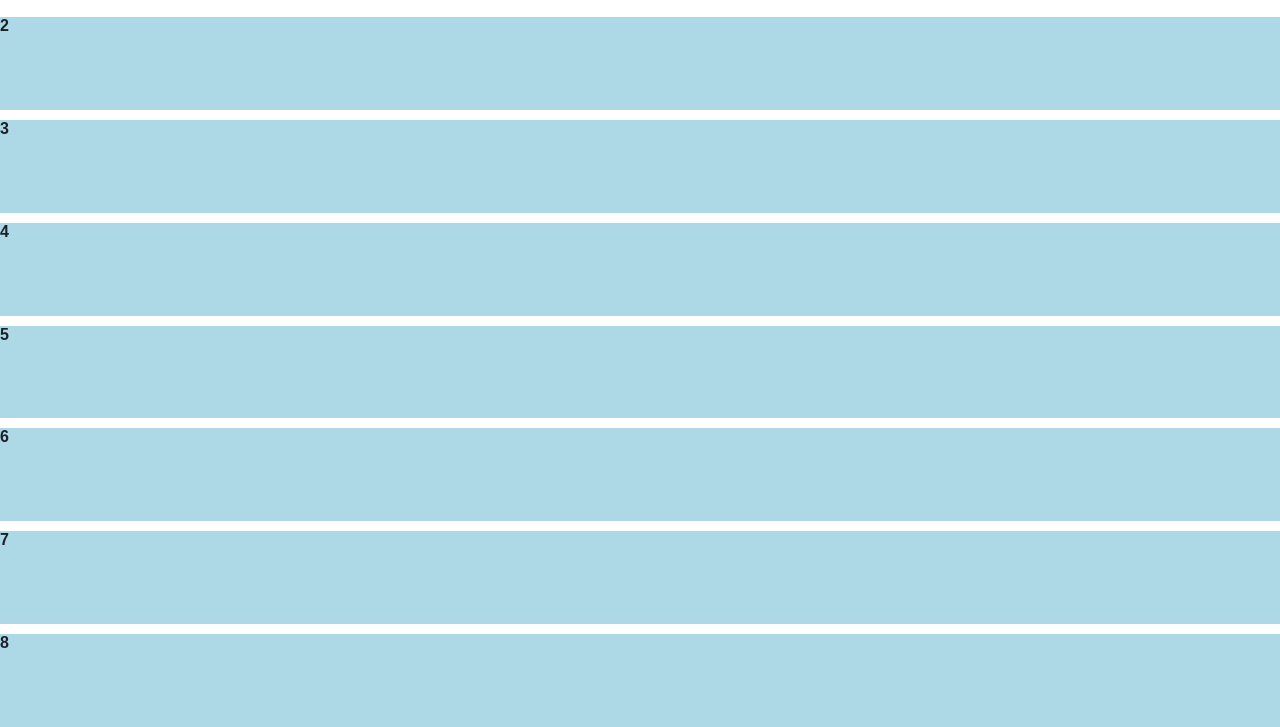
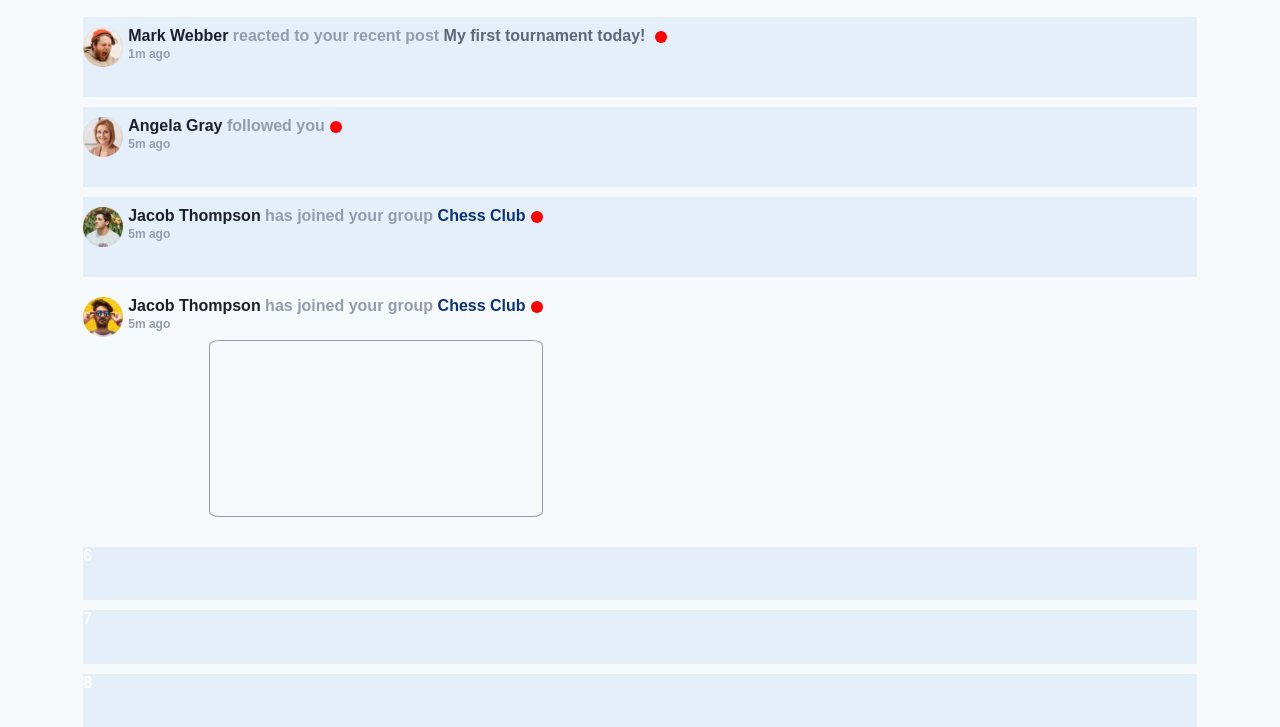
Before and after one commit to Claudiocci3/frontend-mentor, a website: page index.html in a window 1280 px wide. Shown: the part 73-800 px from the top of the page. Drawn offline with nearby package versions, Linux system fonts and the light colour scheme.

Commit message:
agregando css

```diff
--- a/assets/styles/styles.scss
+++ b/assets/styles/styles.scss
@@ -6,14 +6,15 @@ html, body{
 body {
   font-family: $font-family;
   font-size: $base-font-size;
-  color: $color-very-dark-blue;
+  color: $color-white;
   height: 100%;
-  background-color: $color-white;
+  background-color: $color-very-light-grayish-blue;
+}
+.header h1{
+  padding: 0;
+  margin: 0;
 }
 
-h1, h2, h3, h4, h5, h6 {
-  color: $primary-color-blue;
-}
 a {
   color: $primary-color-red;
 
@@ -25,20 +26,80 @@ a {
 p {
   font-size: $base-font-size;
   color: $color-dark-grayish-blue;
+  margin: 0;
 }
 .grid-container {
     display: grid;
-    grid-template-rows: 80px; /* Crea 8 filas iguales */
+    grid-template-rows: repeat(4, 80px) 250px; /* Crea 8 filas iguales  60px 80px 70px*/
     gap: 10px; /* Espacio entre filas */
     height: 100%; /* Asegura que el contenedor ocupe el 100% del alto del body */
+    justify-items: center;
   }
 
-.post {
-    background-color: lightblue;
+.notification {
+    background-color: $color-light-grayish-blue-1;
     font-weight: $font-weight-bold;
+    font-size: 16px;
+    display: flex;
+    width: 87%;
+    gap: 5px;
+    .name{
+      color: $color-very-dark-blue;
+    }
+    .reaction {
+     color: $color-grayish-blue;
+    }
+    .reaction-blue {
+      color: $primary-color-blue;
+    }
+    .date {
+     color: $color-grayish-blue;
+     font-size: 12px;
+    }
+    .img-container{
+      height: auto;
+      max-width: 40px;
+      display: flex;
+      justify-content: center;
+      align-items: start;
+      margin-top: 10px;
+    }
+    .img {
+      width: 100%;
+      height: auto;
+    }
+    .text {
+      display: flex;
+      height: auto;
+      max-height: 220px;
+      flex-direction: column;
+      justify-content: start;
+      margin-top: 10px;
+      gap: 3px;
+    }
+    .point-red {
+      display: inline-block;
+      width: 12px; /* Ajusta el tamaño según lo necesario */
+      height: 12px; /* Ajusta el tamaño según lo necesario */
+      background-color: red; /* O el color que definas en tu variable $primary-color-red */
+      border-radius: 50%;
+      vertical-align: middle; /* Asegura que el punto esté alineado con el texto */
+      margin-left: 5px; /* Ajusta el espacio a la izquierda del punto según sea necesario */
+  }
+  .mensaje {
+    width: 80%;
+    height: 100%;
+    margin-left: auto;
+    border: 1px solid $color-grayish-blue;
+    background-color: $color-very-light-grayish-blue;
+    border-radius: 3%;
+    margin-top: 5px;
+  }
   }
 .header {
+  margin-top: 10px;
     display: flex;
+    max-height: 60px;
     color: $color-very-dark-blue;
     align-items: center;
     justify-content: space-evenly;
@@ -46,6 +107,7 @@ p {
     h1{
         font-weight: $font-weight-bold;
         font-size: 1.4em;
+        color: $color-very-dark-blue;
     }
     .tres{
         background-color: $primary-color-blue;
@@ -56,3 +118,6 @@ p {
         border-radius: 20%;
     }
 }
+.notification:nth-child(5) {
+  background-color: $color-very-light-grayish-blue;
+}
--- a/index.html
+++ b/index.html
@@ -22,13 +22,54 @@
       <h1>Notifications <span class="tres">3</span></h1>
       <p>Mark all as read</p>
     </div>
-    <div class="post">2</div>
-    <div class="post">3</div>
-    <div class="post">4</div>
-    <div class="post">5</div>
-    <div class="post">6</div>
-    <div class="post">7</div>
-    <div class="post">8</div>
+    <div class="notification">
+      <div class="img-container">
+        <img class="img" src="./assets/images/avatar-mark-webber.webp" alt="">
+      </div>
+      <div class="text">
+        <p>
+          <span class="name">Mark Webber</span> <span class="reaction">reacted to your recent post</span> My first tournament today! <span class="point-red"></span>
+        </p>
+        <p class="date">1m ago</p>
+      </div>
+    </div>
+    <div class="notification">
+      <div class="img-container">
+        <img class="img" src="./assets/images/avatar-angela-gray.webp" alt="">
+      </div>
+      <div class="text">
+        <p>
+          <span class="name">Angela Gray</span> <span class="reaction">followed you</span><span class="point-red"></span>
+        </p>
+        <p class="date">5m ago</p>
+      </div>
+    </div>
+    <div class="notification">
+      <div class="img-container">
+        <img class="img" src="./assets/images/avatar-jacob-thompson.webp" alt="">
+      </div>
+      <div class="text">
+        <p>
+          <span class="name">Jacob Thompson </span > <span class="reaction">has joined your group</span> <span class="reaction-blue">Chess Club</span><span class="point-red"></span>
+        </p>
+        <p class="date">5m ago</p>
+      </div>
+    </div>
+    <div class="notification">
+      <div class="img-container">
+        <img class="img" src="./assets/images/avatar-rizky-hasanuddin.webp" alt="">
+      </div>
+      <div class="text">
+        <p>
+          <span class="name">Jacob Thompson </span > <span class="reaction">has joined your group</span> <span class="reaction-blue">Chess Club</span><span class="point-red"></span>
+        </p>
+        <p class="date">5m ago</p>
+        <div class="mensaje"></div>
+      </div>
+    </div>
+    <div class="notification">6</div>
+    <div class="notification">7</div>
+    <div class="notification">8</div>
   </div>
 </body>
 </html>
@@ -38,13 +79,11 @@
   </nav>
 
 
-  Mark Webber reacted to your recent post My first tournament today!
-  1m ago
 
-  Angela Gray followed you
-  5m ago
 
-  Jacob Thompson has joined your group Chess Club
+
+
+
   1 day ago
 
   Rizky Hasanuddin sent you a private message
```
Also changed, not shown: assets/styles/styles.css.
